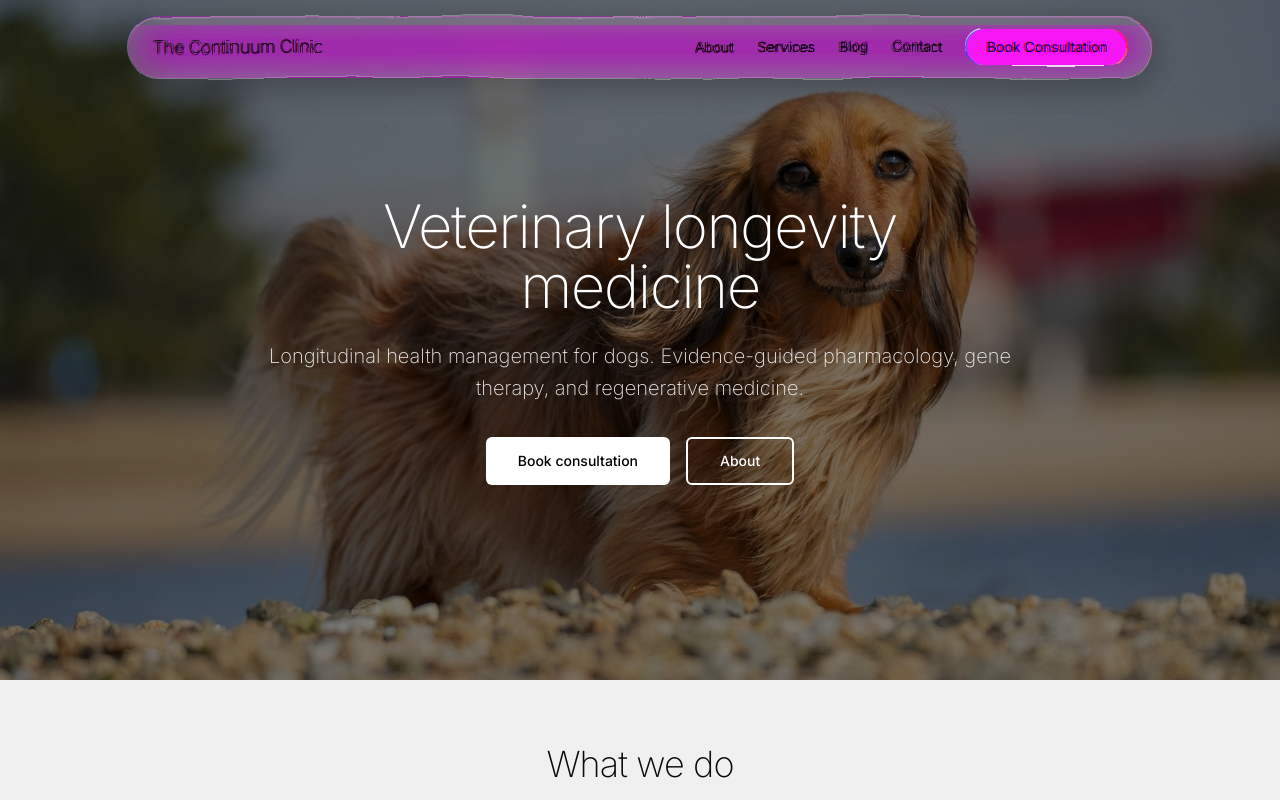
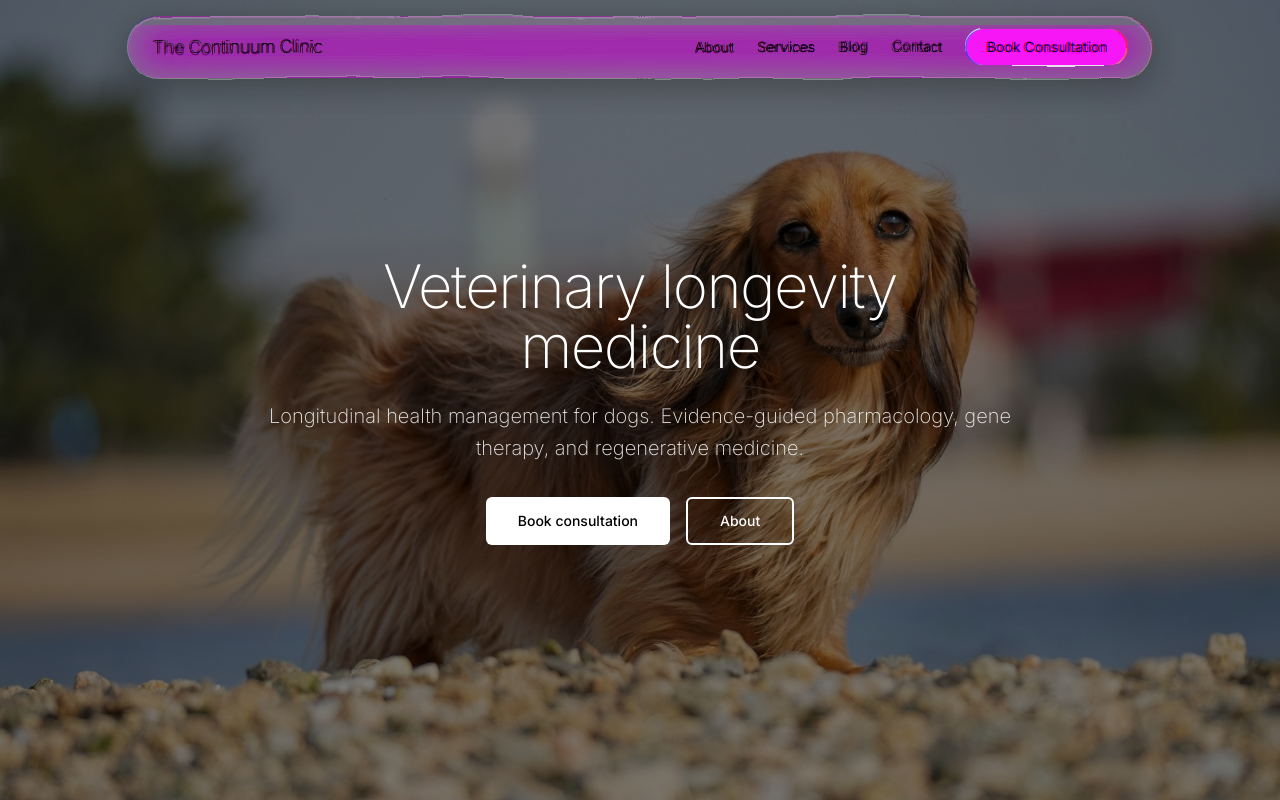
Before and after one commit to 199-biotechnologies/continuum-clinic, a Next.js app: page /en in a window 1280 px wide. Shown: the top 800 px of the page. Built offline with nearby package versions, Linux system fonts and the light colour scheme; no server answers.

Commit message:
✨ Make hero section start from y=0
- Change hero section from min-h-[85vh] to min-h-screen
- Hero now fills entire viewport height starting from top
- Fixed liquid glass navigation floats over hero background
- Creates seamless full-screen hero experience

```diff
--- a/app/[locale]/page.tsx
+++ b/app/[locale]/page.tsx
@@ -16,7 +16,7 @@ export default function HomePage() {
 
       <main className="flex-1">
         {/* Hero Section */}
-        <section className="relative min-h-[85vh] flex items-center justify-center overflow-hidden">
+        <section className="relative min-h-screen flex items-center justify-center overflow-hidden">
           {/* Background Image */}
           <div className="absolute inset-0 z-0">
             <Image
```
